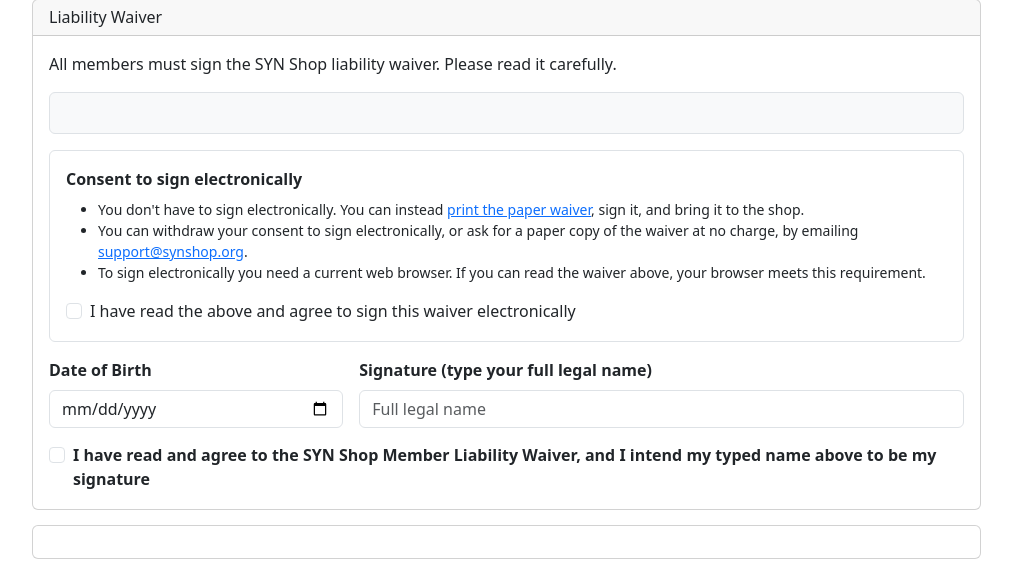
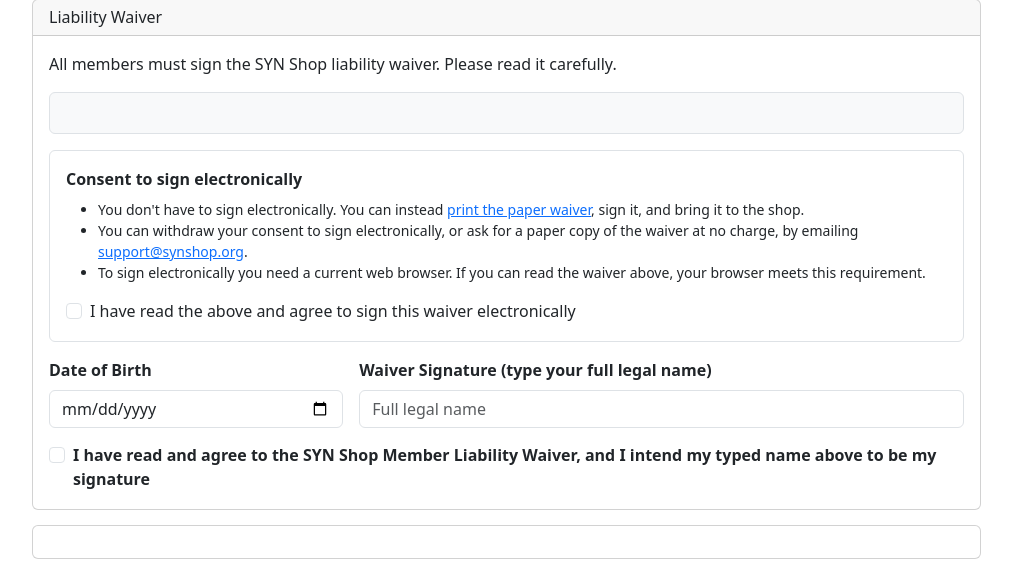
Before and after one commit to synshop/membership.synshop.org, a Flask app: template templates/new_user.html in a window 1280 px wide. Shown: the part 1981-2544 px from the top of the page, without its empty margins (50-1062 px from the left). Run offline with Flask 3, Linux system fonts and the light colour scheme; the template is opened without the code that fills it, so the values that code supplies are empty; parts of the project's set-up code (start-up, migrations or seed data) failed here and were passed over; some libraries are stand-ins or nearby versions.

Commit message:
updating waiver signature field name text

```diff
--- a/templates/_waiver_card.html
+++ b/templates/_waiver_card.html
@@ -56,7 +56,7 @@
       </div>
 
       <div class="col-md-8">
-        <label for="waiverSignature" class="form-label"><b>Signature (type your full legal name)</b></label>
+        <label for="waiverSignature" class="form-label"><b>Waiver Signature (type your full legal name)</b></label>
         <input type="text" class="form-control" id="waiverSignature" name="waiverSignature" placeholder="Full legal name" required autocomplete="name">
         <div class="invalid-feedback" id="waiver-signature-invalid">
           Please type your full legal name to sign
```
